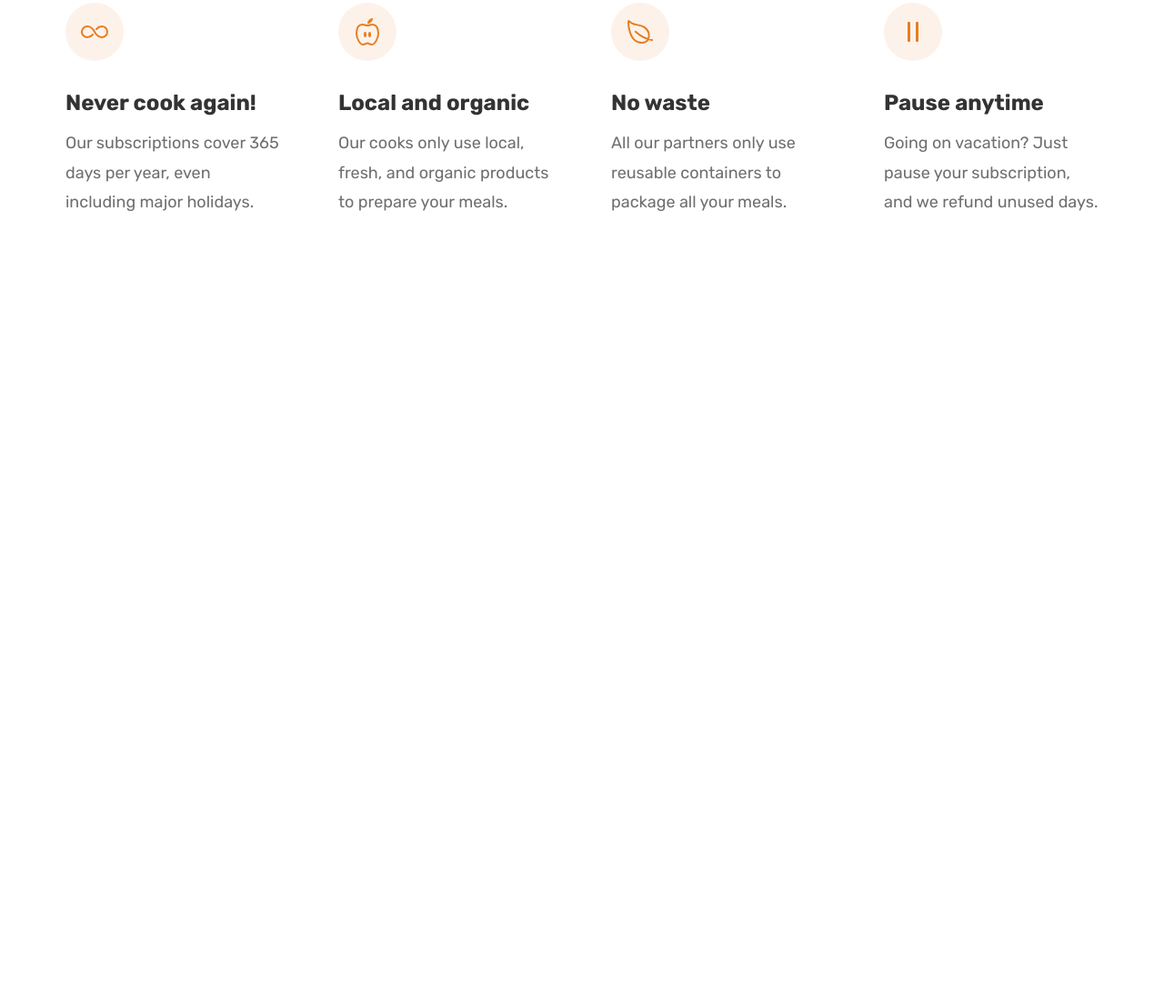
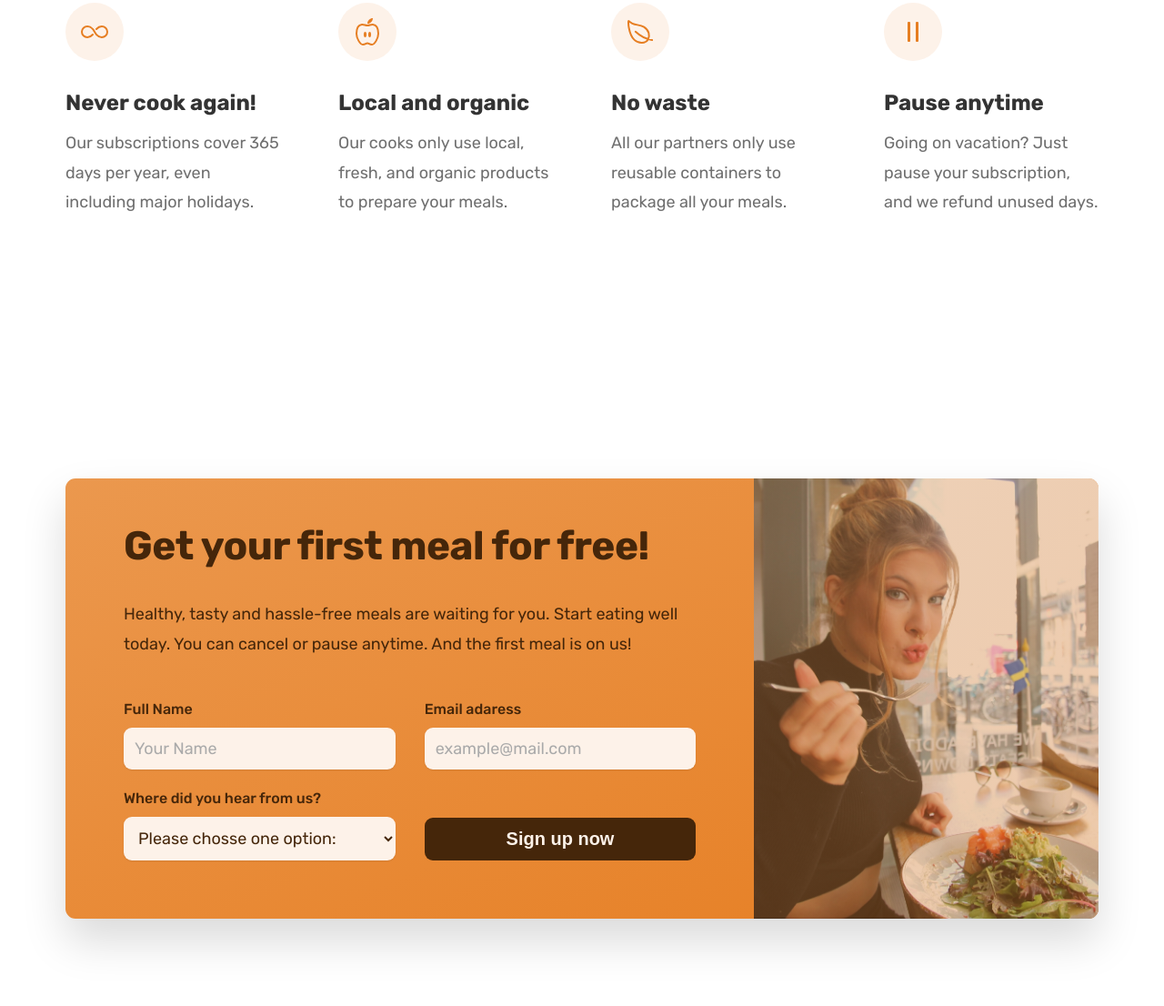
Before and after one commit to Murhaf2211/MNproject, a plain HTML site: page index.html in a window 1280 px wide. Shown: the part 5790-6896 px from the top of the page at 91% size. Before the commit the page ends 6220 px from the top, so only its background shows below. Drawn offline with nearby package versions, Linux system fonts and the light colour scheme.

Commit message:
Add Feature Section and cta section

```diff
--- a/css/style.css
+++ b/css/style.css
@@ -35,6 +35,10 @@ default 9px
   padding: 0;
   margin: 0;
   box-sizing: border-box;
+}
+*:focus {
+  outline: none;
+  box-shadow: 0 0 0 0.8rem rgba(230, 126, 34, 0.5);
 }
 html {
   font-size: 62.5%; /* the default html font size is 16px an
@@ -120,6 +124,7 @@ body {
   line-height: 1.5;
   margin-bottom: 4.8rem;
 }
+.btn,
 .btn:link,
 .btn:visited {
   display: inline-block;
@@ -129,6 +134,8 @@ body {
   border-radius: 9px;
   text-decoration: none;
   transition: all 0.3s;
+  border: none;
+  cursor: pointer;
 }
 .btn--full:link,
 .btn--full:visited {
@@ -564,3 +571,88 @@ strong {
   font-size: 1.8rem;
   line-height: 1.8;
 }
+
+/****************************
+  cta {call to action} section
+*****************************/
+.section-cta {
+  padding: 9.6rem 0;
+}
+.cta {
+  display: grid;
+  grid-template-columns: 2fr 1fr;
+  box-shadow: 0 2.4rem 4.8rem rgba(0, 0, 0, 0.15);
+  border-radius: 11px;
+  background-color: #e67e22;
+  background-image: linear-gradient(to right bottom, #eb984e, #e67e22);
+  overflow: hidden;
+}
+.cta *:focus {
+  outline: none;
+  box-shadow: 0 0 0 0.8rem rgba(253, 242, 233, 0.5);
+}
+
+.cta-text-box {
+  padding: 4.8rem 6.4rem 6.4rem 6.4rem;
+  color: #45260a;
+}
+.cta .heading-secondary {
+  color: #45260a;
+  margin-bottom: 3.2rem;
+}
+.cta-text {
+  font-size: 1.8rem;
+  line-height: 1.8;
+  margin-bottom: 4.8rem;
+}
+.cta-img-box {
+  background-image: linear-gradient(
+      to right bottom,
+      rgba(235, 152, 78, 0.35),
+      rgba(230, 126, 34, 0.35)
+    ),
+    url("../img/eating.jpg");
+  background-size: cover;
+  background-position: center;
+}
+.cta-form {
+  display: grid;
+  grid-template-columns: 1fr 1fr;
+  column-gap: 3.2rem;
+  row-gap: 2.4rem;
+}
+.cta-form label {
+  display: block;
+  font-size: 1.6rem;
+  font-weight: 500;
+  margin-bottom: 1.2rem;
+}
+.cta-form input,
+.cta-form select {
+  width: 100%;
+  padding: 1.2rem;
+  font-size: 1.8rem;
+  font-family: inherit;
+  color: inherit;
+  border: none;
+  background-color: #fdf2e9;
+  border-radius: 9px;
+  box-shadow: 0 1px 2px rgba(0, 0, 0, 0.1);
+}
+.cta-form input::placeholder {
+  color: #aaa;
+}
+
+.cta-form button {
+  background-color: #45260a;
+  color: #fdf2e9;
+  align-self: end;
+  padding: 1.2rem;
+}
+.cta-form button:hover {
+  background-color: #fff;
+  color: #555;
+}
+/****************************
+  Footer section
+*****************************/
--- a/index.html
+++ b/index.html
@@ -85,6 +85,7 @@
           </div>
         </div>
       </section>
+
       <section class="section-how">
         <div class="container">
           <span class="subheading">HOW IT WORKS</span>
@@ -150,6 +151,7 @@
           </div>
         </div>
       </section>
+
       <section class="section-meals">
         <div class="container text-cent">
           <span class="subheading text-cent">MEALS</span>
@@ -462,7 +464,64 @@
           </div>
         </div>
       </section>
+
+      <section class="section-cta">
+        <div class="container">
+          <div class="cta">
+            <div class="cta-text-box">
+              <h2 class="heading-secondary">Get your first meal for free!</h2>
+              <p class="cta-text">
+                Healthy, tasty and hassle-free meals are waiting for you. Start
+                eating well today. You can cancel or pause anytime. And the
+                first meal is on us!
+              </p>
+
+              <form class="cta-form" action="#">
+                <div>
+                  <label for="full-name">Full Name</label>
+                  <input
+                    type="text"
+                    name="name"
+                    id="full-name"
+                    placeholder="Your Name"
+                    required
+                  />
+                </div>
+                <div>
+                  <label for="email">Email adaress</label>
+                  <input
+                    type="email"
+                    name="email"
+                    id="email"
+                    placeholder="example@mail.com"
+                    required
+                  />
+                </div>
+                <div>
+                  <label for="select-where"> Where did you hear from us?</label>
+                  <select id="select-where" required>
+                    <option value="">Please chosse one option:</option>
+                    <option value="friends">Friends and family</option>
+                    <option value="youtube">YouTube video</option>
+                    <option value="podcast">Podcast</option>
+                    <option value="facebook">Facebook</option>
+                    <option value="others">Others</option>
+                  </select>
+                </div>
+                <button class="btn">Sign up now</button>
+              </form>
+            </div>
+            <div
+              class="cta-img-box"
+              role="img"
+              aria-label="Woman enjoying food"
+            ></div>
+          </div>
+        </div>
+      </section>
     </main>
+
+    <footer></footer>
 
     <script
       type="module"
```
Also changed, not shown: img/eating.jpg (added).
